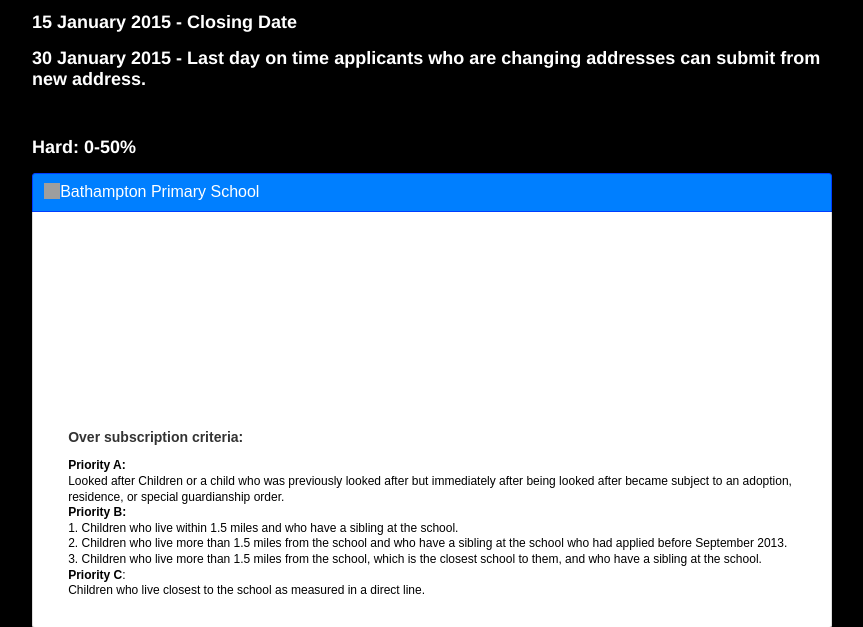
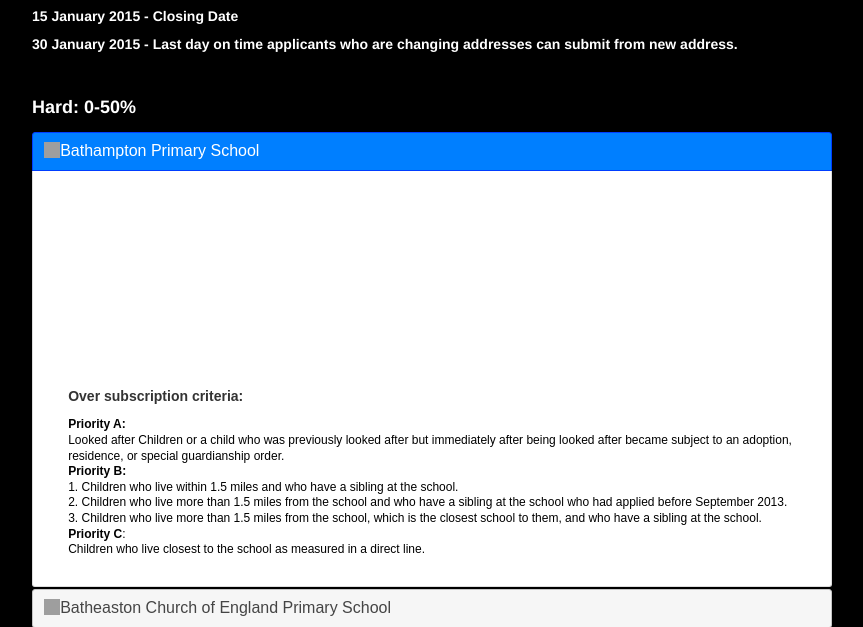
Before and after one commit to jessestewart/BathHackedPrimarySchoolAdmissions, a plain HTML site: page index.html in a window 1280 px wide. Shown: the part 118-745 px from the top of the page, without its empty margins (208-1071 px from the left). Drawn offline with nearby package versions, Linux system fonts and the light colour scheme; grey boxes are pictures that could not be loaded; a script that the page names is missing.

Commit message:
Update index.html

```diff
--- a/index.html
+++ b/index.html
@@ -330,8 +330,12 @@
 		width:800px;
 		margin-bottom:50px;
 	}
+	#dates {
+		margin:0px;
+		padding:0px;
+	}
 	#dates h2{
-		font-size:18px;
+		font-size:14px;
 	}
   </style>
 </head>
```
